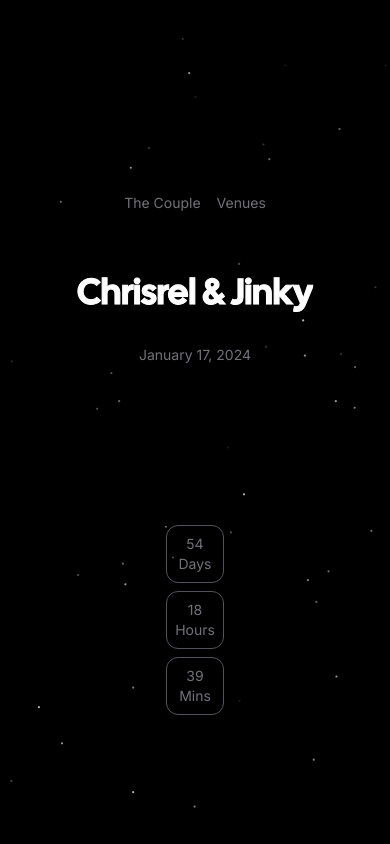
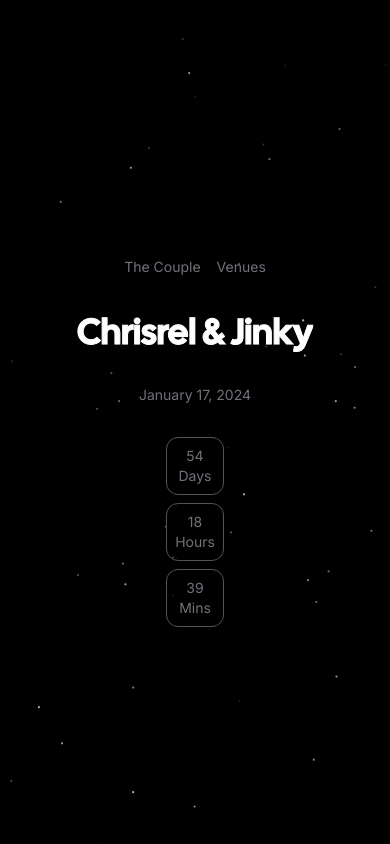
Before and after one commit to Marniebright/countdown, a Next.js app: page / in a window 390 px wide. Built offline with nearby package versions, Linux system fonts and the light colour scheme; what tailwindcss-debug-screens would draw is missing.

Commit message:
fix padding

```diff
--- a/app/components/timer.tsx
+++ b/app/components/timer.tsx
@@ -20,7 +20,7 @@ export const Timer = ({ deadline = new Date().toString() }) => {
 
     return (
         <div className="flex items-center justify-center">
-            <div className="grid grid-cols-1 gap-2 mx-auto mt-32 sm:mt-0 sm:grid-cols-3">
+            <div className="grid gap-2 sm:grid-cols-3">
             {Object.entries({
                 Days: time / DAY,
                 Hours: (time / HOUR) % 24,
--- a/app/page.tsx
+++ b/app/page.tsx
@@ -17,7 +17,7 @@ const bride = "Jinky"
 export default function Home() {
   return (
     <div className="flex flex-col items-center justify-center w-screen h-screen overflow-hidden bg-gradient-to-tl from-green via-zinc-600/20 to-white">
-      <nav className="my-16 animate-fade-in">
+      <nav className="my-10 animate-fade-in">
         <ul className="flex items-center justify-center gap-4">
           {navigation.map((item) => (
             <Link
```
